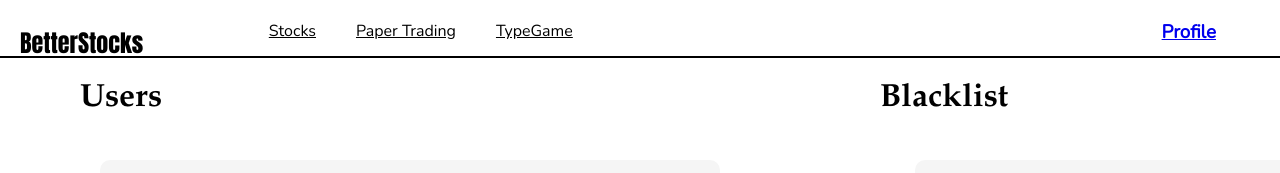
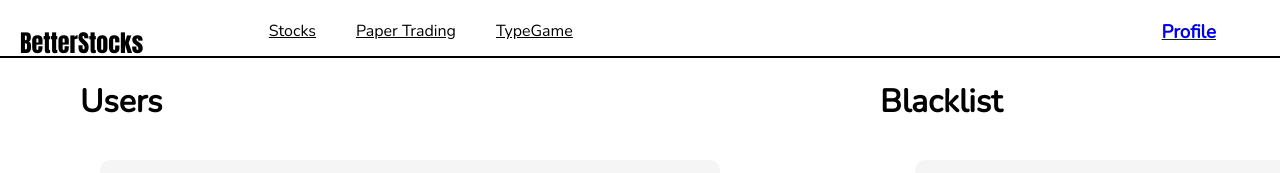
Before and after one commit to joncokisler/BetterStocks, a React (Create React App) app in the folder client/: page /admin in a window 1280 px wide. Shown: the top 173 px of the page. Built offline with nearby package versions, Linux system fonts and the light colour scheme.

Commit message:
changed font for admin page

```diff
--- a/client/src/react-components/AdminComponents/AdminPage.css
+++ b/client/src/react-components/AdminComponents/AdminPage.css
@@ -1,6 +1,6 @@
 .userHeader {
     top: 80px;
-    font-family: Garamond;
+    font-family: "Nunito";
 	font-weight: bold;
     font-size: 200%;
     left: 80px;
@@ -21,7 +21,7 @@
 
 .blackListHeader {
     top: 80px;
-    font-family: Garamond;
+    font-family: "Nunito";
 	font-weight: bold;
     font-size: 200%;
     left: 880px;
```
